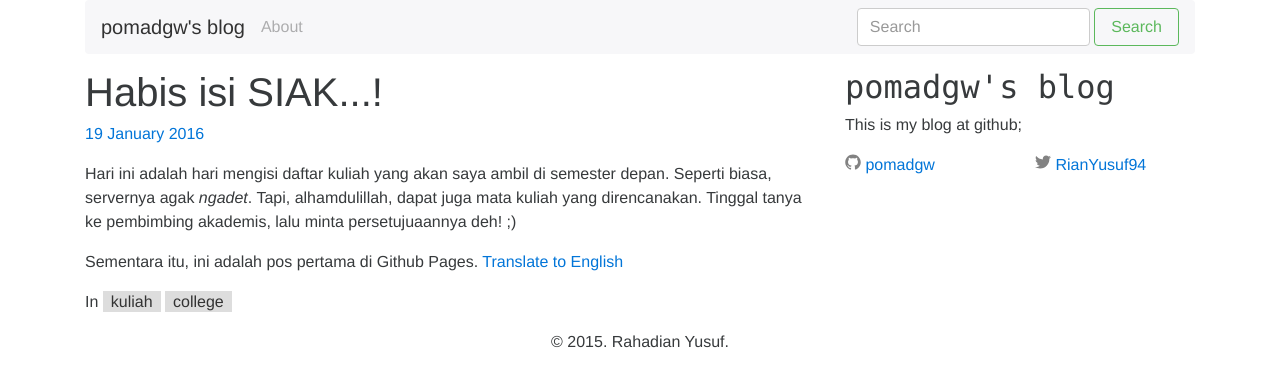
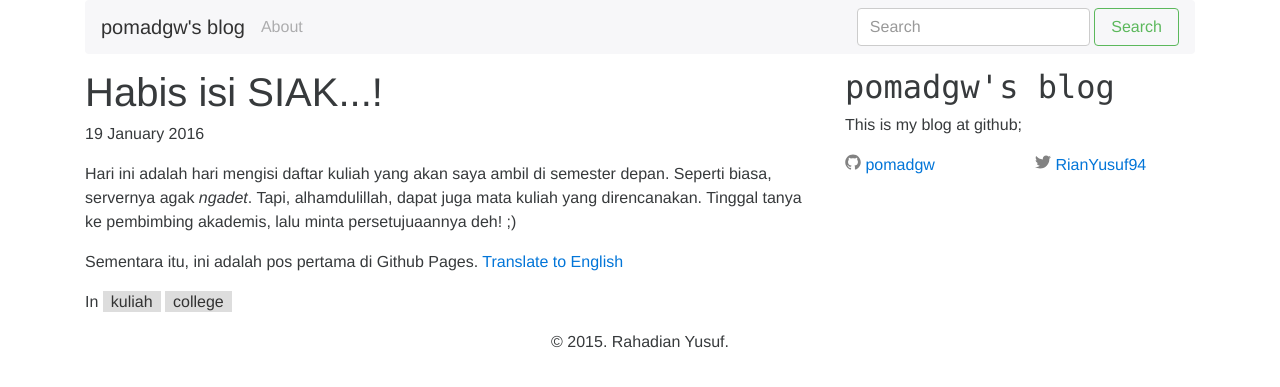
Before and after one commit to pomadgw/pomadgw.github.io, a Jekyll site: the page built from _posts/2016-01-19-isi-siak.md, in a window 1280 px wide. Shown: the top 387 px of the page. Built offline with Jekyll 4.4.1, drawn with Linux system fonts in a browser that asks for light colours; nearby versions of some CDN libraries.

Commit message:
Removing category and date archives links

```diff
--- a/_layouts/post.html
+++ b/_layouts/post.html
@@ -6,9 +6,12 @@ layout: default
   <header class="post-header">
     <h1 class="post-title" itemprop="name headline">{{ page.title }}</h1>
     <p class="post-meta"><time datetime="{{ page.date | date_to_xmlschema }}" itemprop="datePublished">
+    {% comment %}
     <a href="/{{ page.date | date: "%Y" }}/{{ page.date | date: "%m" }}/{{ page.date | date: "%-d" }}/">{{ page.date | date: "%-d" }}</a>
     <a href="/{{ page.date | date: "%Y" }}/{{ page.date | date: "%m" }}">{{ page.date | date: "%B" }}</a>
     <a href="/{{ page.date | date: "%Y" }}/">{{ page.date | date: "%Y" }}</a>
+    {% endcomment %}
+    {{ page.date | date: "%-d %B %Y" }}
     </time>{% if page.author %} • <span itemprop="author" itemscope itemtype="http://schema.org/Person"><span itemprop="name">{{ page.author }}</span></span>{% endif %}</p>
   </header>
 
@@ -19,7 +22,7 @@ layout: default
   <div>
   	In
 	{% for cat in page.categories %}
-		<a class="tag" href="{{"/category" | prepend: site.baseurl }}/{{cat}}">{{cat}}</a>
+		<span class="tag" data-href="{{"/category" | prepend: site.baseurl }}/{{cat}}">{{cat}}</span>
 	{% endfor %}
   </div>
 
```
